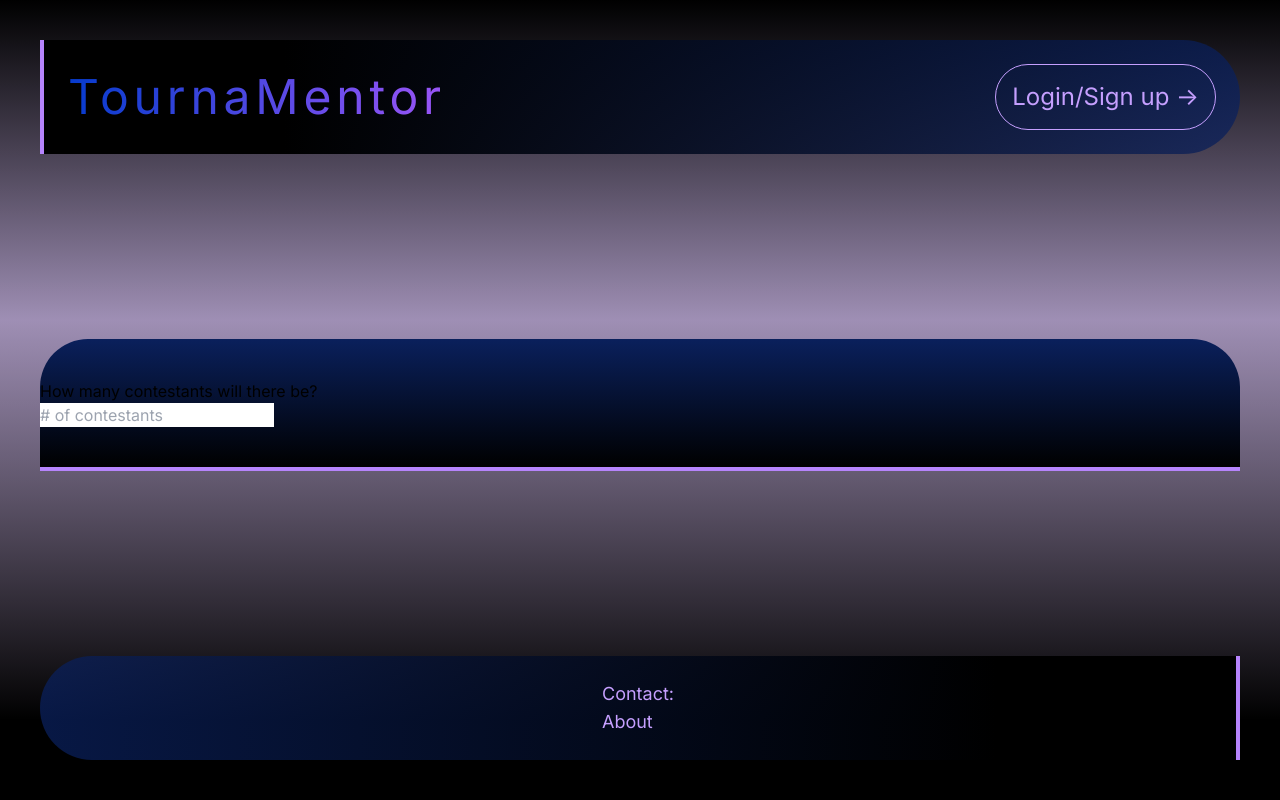
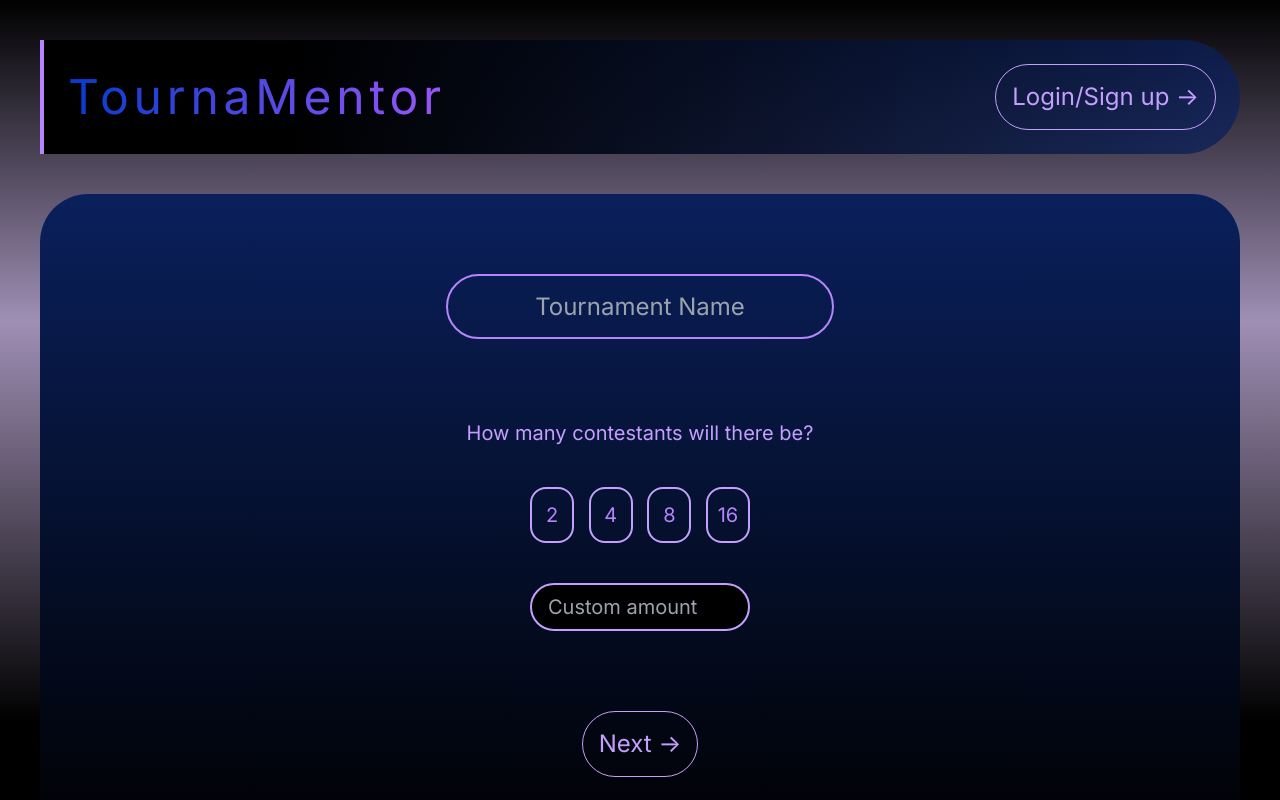
Before and after one commit to KaranvirB/tournamentor, a Next.js app: page /dashboard/homepage/createTournament in a window 1280 px wide. Shown: the top 800 px of the page. Built offline with nearby package versions, Linux system fonts and the light colour scheme; what tailwindcss-animated would draw is missing.

Commit message:
Added basic input fields for tournament

```diff
--- /dev/null
+++ b/src/app/components/contestantButtons.tsx
@@ -0,0 +1,46 @@
+'use client'
+import { useAppSelector, useAppDispatch } from "@/app/hooks";
+import { click2, click4, click8, click16, reset } from "@/app/features/buttons/contestantSlice";
+
+function ContestantButton({style, value, onclick}: {style: string, value: string, onclick: any}) {
+    return (
+        <input type="button" onClick={onclick} value={value} className={style}/>
+    );
+}
+
+export default function CustomInput({header, placeHolder}: {header: string, placeHolder: string}) {
+
+    const defaultButton = "py-3 w-1/5 text-xl text-center text-purple-400 border-2 border-purple-300 bg-transparent rounded-[1rem] hover:scale-110 duration-100 hover:bg-purple-500/25 duration-100";
+    const selectedButton = "py-3 w-1/5 text-xl text-center text-purple-400 border-2 border-purple-300 bg-purple-500/25 rounded-[1rem] hover:scale-110 duration-100";
+
+    const button1 = useAppSelector((state) => state.contestantButtons.button1);
+    const button2 = useAppSelector((state) => state.contestantButtons.button2);
+    const button3 = useAppSelector((state) => state.contestantButtons.button3);
+    const button4 = useAppSelector((state) => state.contestantButtons.button4);
+    const dispatch = useAppDispatch();
+
+    return (
+        <div className="w-1/2 text-center space-y-10 mx-auto">
+            <h1 className="text-xl text-purple-300">{header}</h1>
+            <div className="flex flex-row w-1/2 justify-between mx-auto">
+                {button1 === false?
+                    <ContestantButton style={defaultButton} value="2" onclick={() => dispatch(click2())}/>:
+                    <ContestantButton style={selectedButton} value="2" onclick={() => dispatch(click2())}/>
+                }
+                {button2 === false?
+                    <ContestantButton style={defaultButton} value="4" onclick={() => dispatch(click4())}/>:
+                    <ContestantButton style={selectedButton} value="4" onclick={() => dispatch(click4())}/>
+                }
+                {button3 === false?
+                    <ContestantButton style={defaultButton} value="8" onclick={() => dispatch(click8())}/>:
+                    <ContestantButton style={selectedButton} value="8" onclick={() => dispatch(click8())}/>
+                }
+                {button4 === false?
+                    <ContestantButton style={defaultButton} value="16" onclick={() => dispatch(click16())}/>:
+                    <ContestantButton style={selectedButton} value="16" onclick={() => dispatch(click16())}/>
+                }
+            </div>
+            <input type="text" onClick={() => dispatch(reset())} placeholder={placeHolder} className="text-xl text-purple-300 border-2 border-purple-300 bg-black rounded-full w-1/2 h-[3rem] pl-4"/>
+        </div>
+    );
+}
--- a/src/app/dashboard/homepage/createTournament/page.tsx
+++ b/src/app/dashboard/homepage/createTournament/page.tsx
@@ -1,15 +1,14 @@
-import Link from "next/link";
 import Layout from "@/app/components/layout";
+import CustomInput from "@/app/components/contestantButtons";
 
 export default function CreateTournament() {
     return(
         <Layout>
-            <div className="flex flex-col bg-gradient-to-b from-blue-950 to-black border-b-4 border-purple-400 py-10 rounded-t-[3rem] space-y-10">
-                <form>
-                    <div>
-                        <h3>How many contestants will there be?</h3>
-                        <input type="text" placeholder="# of contestants"></input>
-                    </div>
+            <div className="flex flex-col bg-gradient-to-b from-blue-950 to-black border-b-4 border-purple-400 px-40 py-20 rounded-t-[3rem] space-y-10">
+                <form className="flex flex-col space-y-20">
+                    <input type="text" placeholder="Tournament Name" className="flex text-center text-2xl text-purple-400 h-full bg-transparent rounded-full border-2 border-purple-400 p-4 mx-auto hover:scale-110 duration-100 space-x-2" />
+                    <CustomInput header="How many contestants will there be?" placeHolder="Custom amount" />
+                    <input type="submit" value="Next ->" className="text-2xl text-purple-300 rounded-full border border-purple-300 p-4 mx-auto hover:scale-110 duration-100 hover:bg-purple-500/25 duration-100 hover:cursor-pointer"/>
                 </form>
             </div>
         </Layout>
--- /dev/null
+++ b/src/app/features/buttons/contestantSlice.tsx
@@ -0,0 +1,56 @@
+'use client'
+import { createSlice, PayloadAction } from '@reduxjs/toolkit'
+
+interface ButtonState {
+    button1: boolean,
+    button2: boolean,
+    button3: boolean,
+    button4: boolean
+}
+
+const initialState: ButtonState = {
+    button1: false,
+    button2: false,
+    button3: false,
+    button4: false
+}
+
+export const contestantSlice = createSlice({
+    name: 'contestants',
+    initialState,
+    reducers: {
+        click2: (state) => {
+            state.button1 = !state.button1
+            state.button2 = false
+            state.button3 = false
+            state.button4 = false
+        },
+        click4: (state) => {
+            state.button1 = false
+            state.button2 = !state.button2
+            state.button3 = false
+            state.button4 = false
+        },
+        click8: (state) => {
+            state.button1 = false
+            state.button2 = false
+            state.button3 = !state.button3
+            state.button4 = false
+        },
+        click16: (state) => {
+            state.button1 = false
+            state.button2 = false
+            state.button3 = false
+            state.button4 = !state.button4
+        },
+        reset: (state) => {
+            state.button1 = false
+            state.button2 = false
+            state.button3 = false
+            state.button4 = false
+        }
+    },
+})
+
+export const { click2, click4, click8, click16, reset } = contestantSlice.actions
+export default contestantSlice.reducer
--- a/src/app/features/buttons/loginPageSlice.tsx
+++ b/src/app/features/buttons/loginPageSlice.tsx
@@ -1,12 +1,11 @@
 'use client'
 import { createSlice, PayloadAction } from '@reduxjs/toolkit'
-import type { RootState } from '../../store'
 
 interface PageState {
     value: boolean
 }
 
-export const initialState: PageState = {
+const initialState: PageState = {
     value: false
 }
 
--- /dev/null
+++ b/src/app/features/buttons/tournamentSlice.tsx
@@ -0,0 +1,21 @@
+'use client'
+import { createSlice } from "@reduxjs/toolkit";
+
+interface TournamentData {
+    name: string,
+    contestants: number
+}
+
+const initialState: TournamentData = {
+    name: "",
+    contestants: 0
+}
+
+
+export const tournamentSlice = createSlice ({
+    name: "tournamentData",
+    initialState,
+    reducers: {
+
+    }
+})
--- a/src/app/page.tsx
+++ b/src/app/page.tsx
@@ -108,7 +108,7 @@ export default function Home() {
           </p>
         </a>
       </div>
-      <div>
+      <div className="p-20 z-1000">
         <a href="/dashboard">link</a>
       </div>
     </main>
--- a/src/app/store.tsx
+++ b/src/app/store.tsx
@@ -1,10 +1,12 @@
 'use client'
 import { configureStore } from "@reduxjs/toolkit";
 import loginPageReducer from "@/app/features/buttons/loginPageSlice";
+import contestantReducer from "@/app/features/buttons/contestantSlice";
 
 export const store = configureStore({
     reducer: {
         loginPageButton: loginPageReducer,
+        contestantButtons: contestantReducer
     },
 })
 
--- a/tailwind.config.ts
+++ b/tailwind.config.ts
@@ -7,6 +7,9 @@ const config: Config = {
     "./src/app/**/*.{js,ts,jsx,tsx,mdx}",
   ],
   theme: {
+    screens: {
+
+    },
     container: {
       center: true,
     },
```
